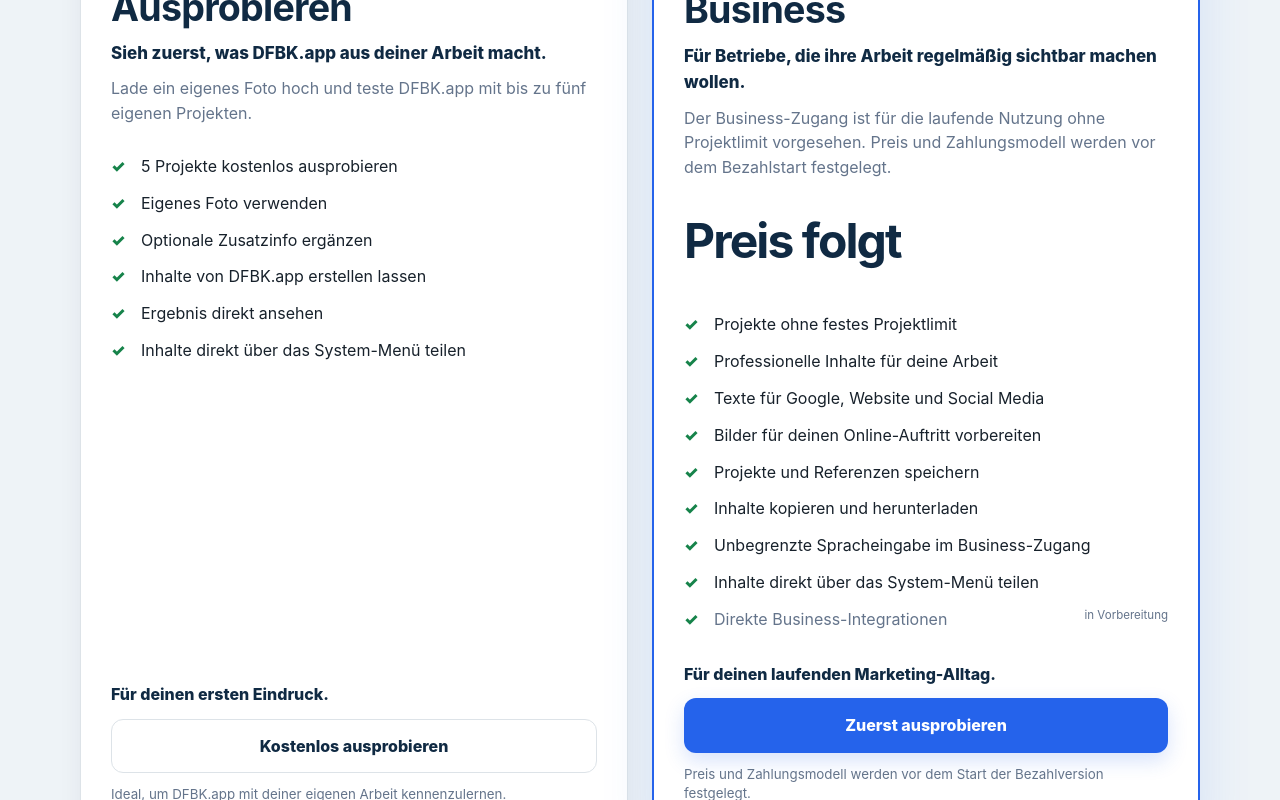
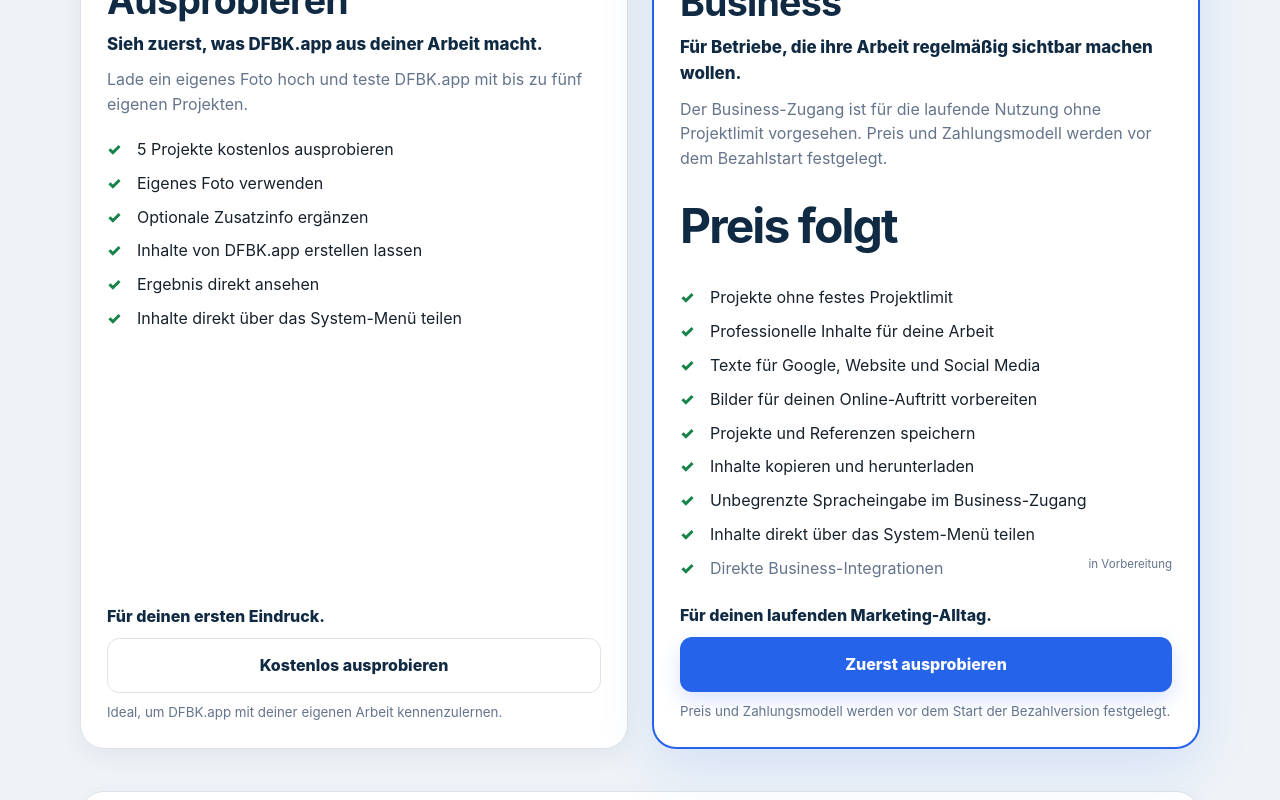
Before and after one commit to vladyslavduz/DFBK.app, a React (Vite) app: page / in a window 1280 px wide. Shown: the part 7640-8440 px from the top of the page. Built offline with nearby package versions, Linux system fonts and the light colour scheme; no server answers.

Commit message:
style(pricing): compact desktop tariff cards without fixed height

```diff
--- a/src/styles/pricing.css
+++ b/src/styles/pricing.css
@@ -94,3 +94,22 @@
 @media (min-width: 821px) {
   .pricing-v1:not(.pricing-v1-page) .pricing-v1-container { gap: 42px; }
 }
+
+/* Compact desktop tariff comparison without fixed viewport heights or copy changes. */
+@media (min-width: 821px) {
+  .pricing-v1-grid .pricing-v1-card { padding: 26px; }
+  .pricing-v1-grid .pricing-v1-card h3 { margin-top: 13px; margin-bottom: 10px; }
+  .pricing-v1-grid .pricing-v1-price {
+    min-height: 54px;
+    margin-top: 18px;
+    margin-bottom: 2px;
+  }
+  .pricing-v1-grid .pricing-v1-features {
+    gap: 9px;
+    margin-top: 20px;
+  }
+  .pricing-v1-grid .pricing-v1-card-footer {
+    gap: 10px;
+    padding-top: 22px;
+  }
+}
```
